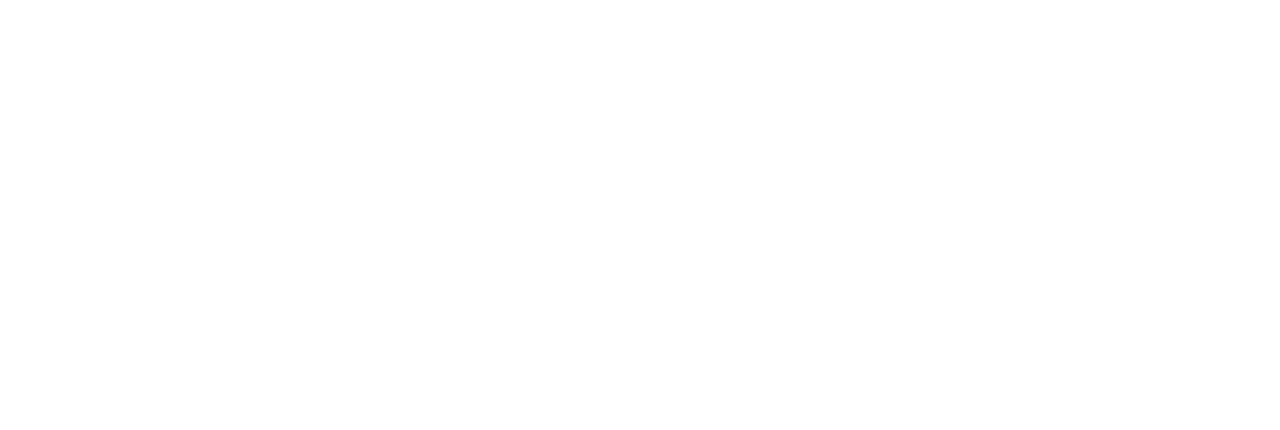
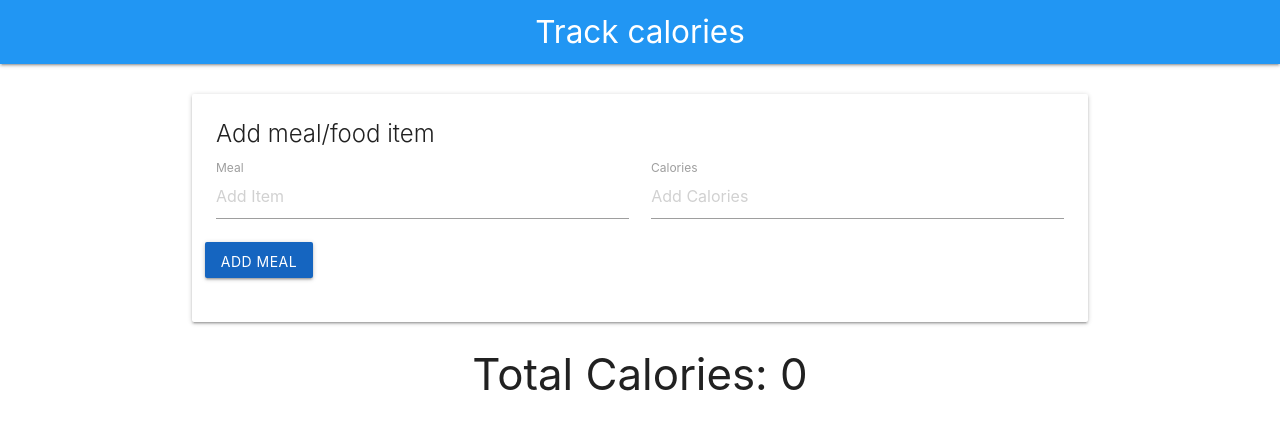
Before and after one commit to Mtammevali/calory_tracker, a plain HTML site: page index.html in a window 1280 px wide. Drawn offline with nearby package versions, Linux system fonts and the light colour scheme.

Commit message:
Created the UI with Materialize CSS

```diff
--- a/index.html
+++ b/index.html
@@ -10,6 +10,44 @@
     <title>pattern project</title>
 </head>
 <body>
+<!-- NavBar-->
+<nav>
+    <div class="nav-wrapper blue">
+        <div class="container">
+            <a href="#" class="brand-logo center">Track calories</a>
+        </div>
+    </div>
+</nav>
+
+<br>
+<div class="container">
+    <!--tracker content here-->
+    <div class="card">
+        <div class="card-content">
+            <span class="card-title">Add meal/food item
+            </span>
+            <form class="col">
+                <div class="row">
+                    <div class="input-field col s6">
+                        <input  id="item-name" type="text" placeholder="Add Item">
+                        <label for="item-name">Meal</label>
+                    </div>
+                    <div class="input-field col s6">
+                        <input  id="item-calories" type="text" placeholder="Add Calories">
+                        <label for="item-calories">Calories</label>
+                    </div>
+                    <button class="add-btn btn blue darken-3"><i class="ffa fa-plus"></i>Add Meal</button>
+                </div>
+
+            </form>
+        </div>
+    </div>
+</div>
+
+<!--Calories Count-->
+<h3 class="center-align"> Total Calories: <span class="total-calories">0</span></h3>
+
+
 <!-- Compiled and minified JavaScript -->
 <script src="https://cdnjs.cloudflare.com/ajax/libs/materialize/1.0.0/js/materialize.min.js"></script>
 <script src="app.js"></script>
```
